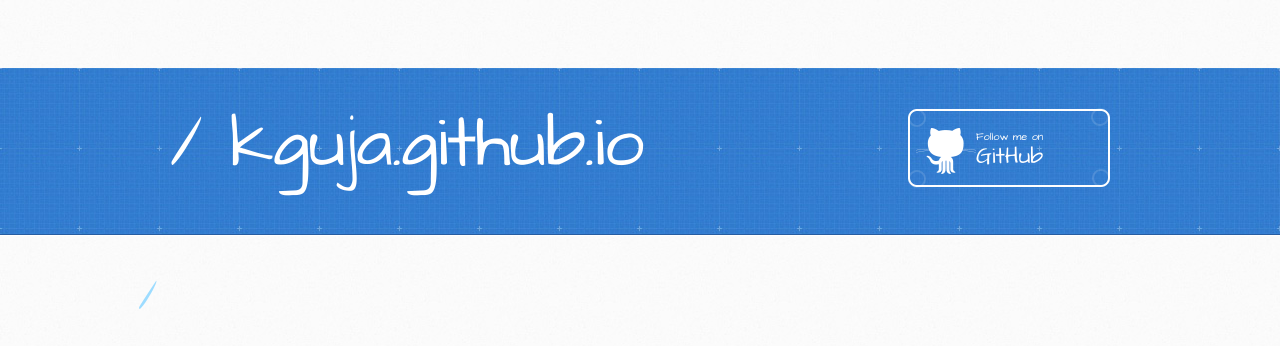
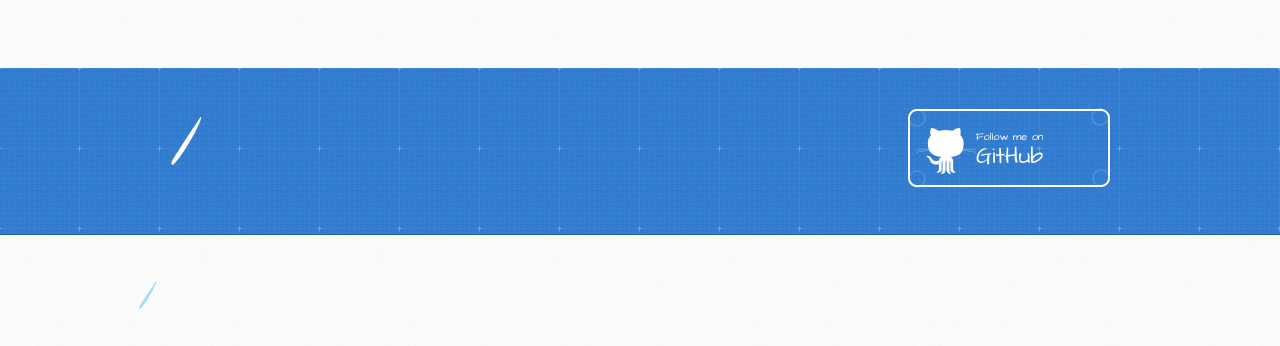
Before and after one commit to kguja/kguja.github.com, a plain HTML site: page index.html in a window 1280 px wide. Drawn offline with Linux system fonts and the light colour scheme.

Commit message:
Update index.html

```diff
--- a/index.html
+++ b/index.html
@@ -22,7 +22,7 @@
     <br>
     <header>
       <div class="inner">
-        <h1>/ kguja.github.io</h1>
+        <h1>/ </h1>
         <h2></h2>
         <a href="https://github.com/kguja" class="button"><small>Follow me on</small> GitHub</a>
       </div>
```
